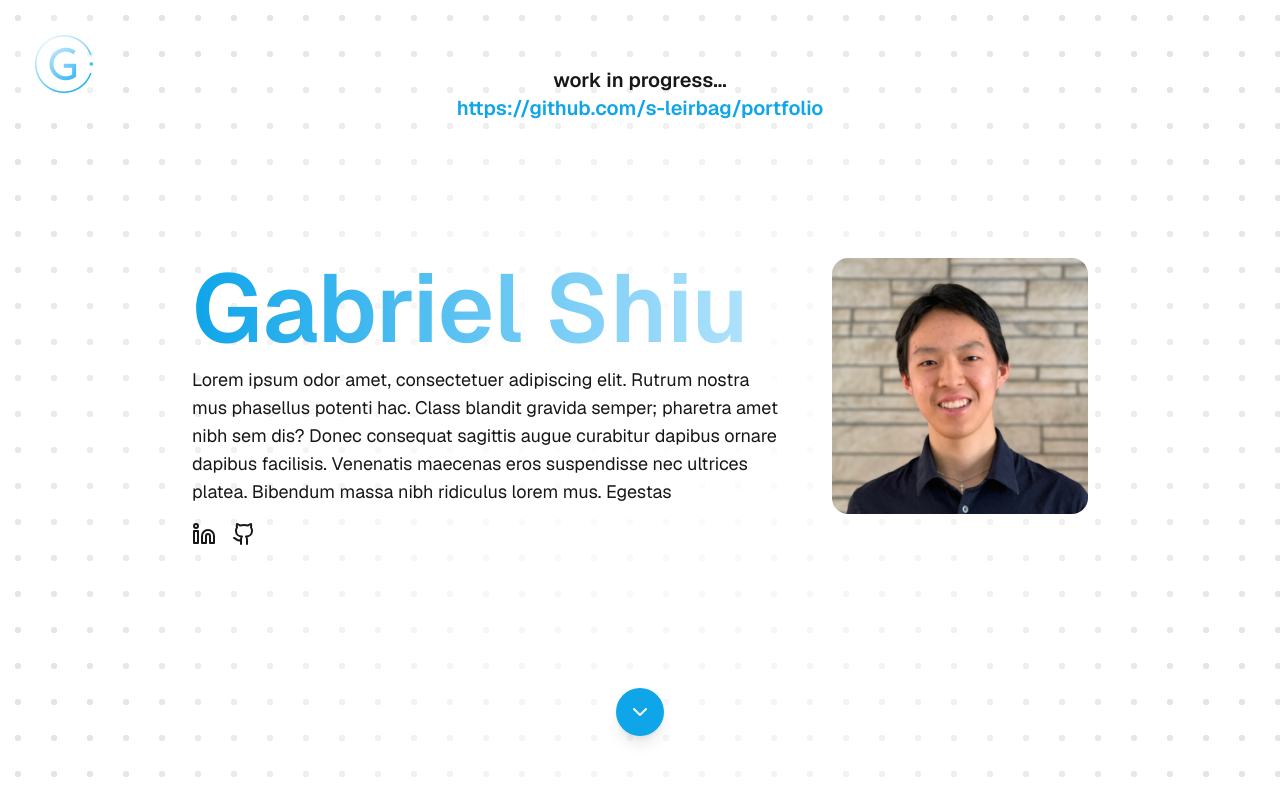
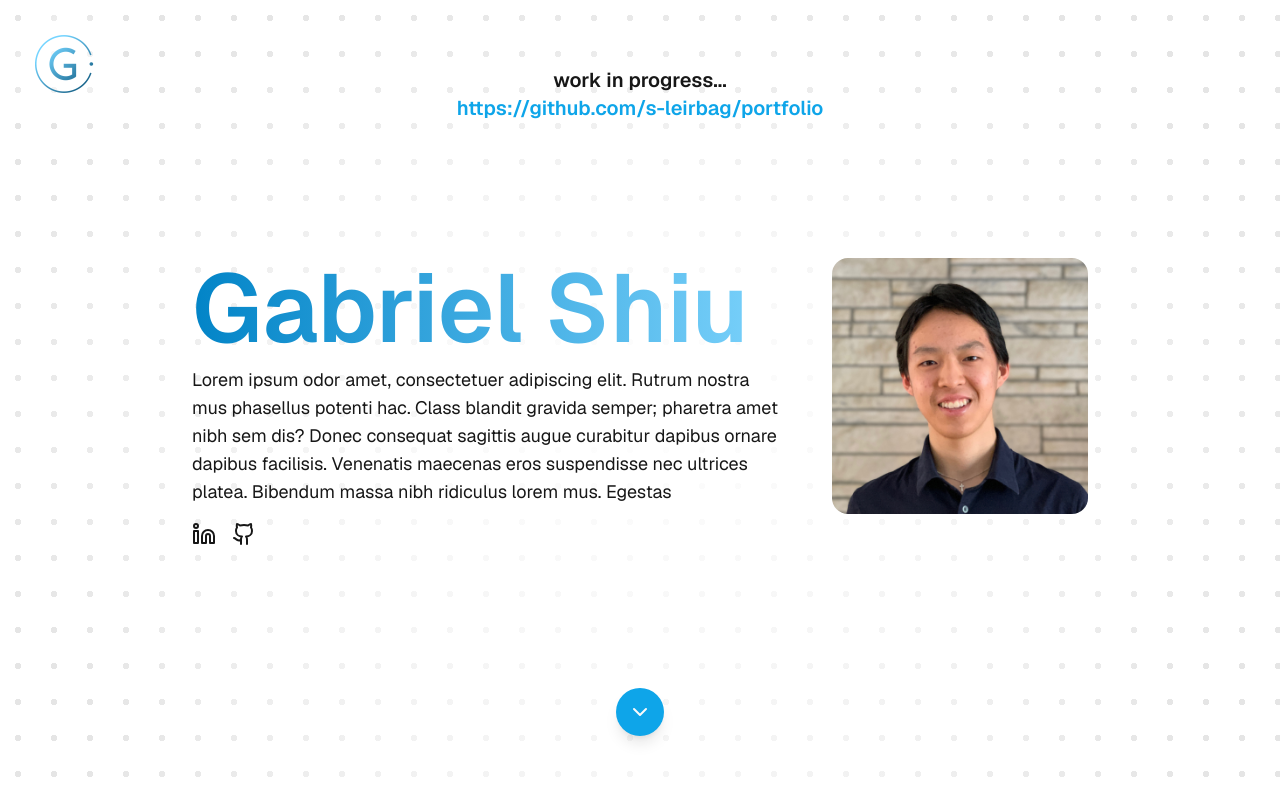
Before and after one commit to s-leirbag/portfolio, a Next.js app: page / in a window 1280 px wide. Shown: the top 800 px of the page. Built offline with nearby package versions, Linux system fonts and the light colour scheme.

Commit message:
light dark logo, darker h1 gradient on light mode

```diff
--- a/app/layout.tsx
+++ b/app/layout.tsx
@@ -58,6 +58,15 @@ export default function RootLayout({
               width={512}
               height={512}
               priority
+              className="hidden dark:inline-block"
+            />
+            <Image
+              src="/logo-1-dot-fat-light.png"
+              alt="logo"
+              width={512}
+              height={512}
+              priority
+              className="dark:hidden"
             />
           </Link>
         </div>
--- a/app/page.tsx
+++ b/app/page.tsx
@@ -27,7 +27,7 @@ export default function Home() {
               priority
             />
             <div className="flex-1 flex flex-col gap-2">
-              <h1 className="text-5xl md:text-8xl py-0.5 font-semibold bg-gradient-to-r from-sky-500 to-sky-200 bg-clip-text text-transparent">
+              <h1 className="text-5xl md:text-8xl py-0.5 font-semibold bg-gradient-to-r from-sky-600 to-sky-300 dark:to-sky-200 bg-clip-text text-transparent">
                 Gabriel Shiu
               </h1>
               <p>
--- a/app/work/oll-trainer/page.tsx
+++ b/app/work/oll-trainer/page.tsx
@@ -6,7 +6,7 @@ export default function Page() {
     <div className="gradient-bg-70">
       <div className="gradient-bg-80">
         <div className="w-full sm:w-[640px] md:w-[768px] lg:w-[1024px] py-16 px-8 md:px-16 mx-auto pt-[calc(25vh)] gap-8 flex flex-col">
-          <h1 className="text-5xl md:text-8xl py-0.5 rounded font-semibold bg-gradient-to-r from-sky-500 to-sky-200 bg-clip-text text-transparent">
+          <h1 className="text-5xl md:text-8xl py-0.5 rounded font-semibold bg-gradient-to-r from-sky-500 to-sky-300 dark:to-sky-200 bg-clip-text text-transparent">
             {"Rubik's"} Cube Trainer
           </h1>
           <p>
```
